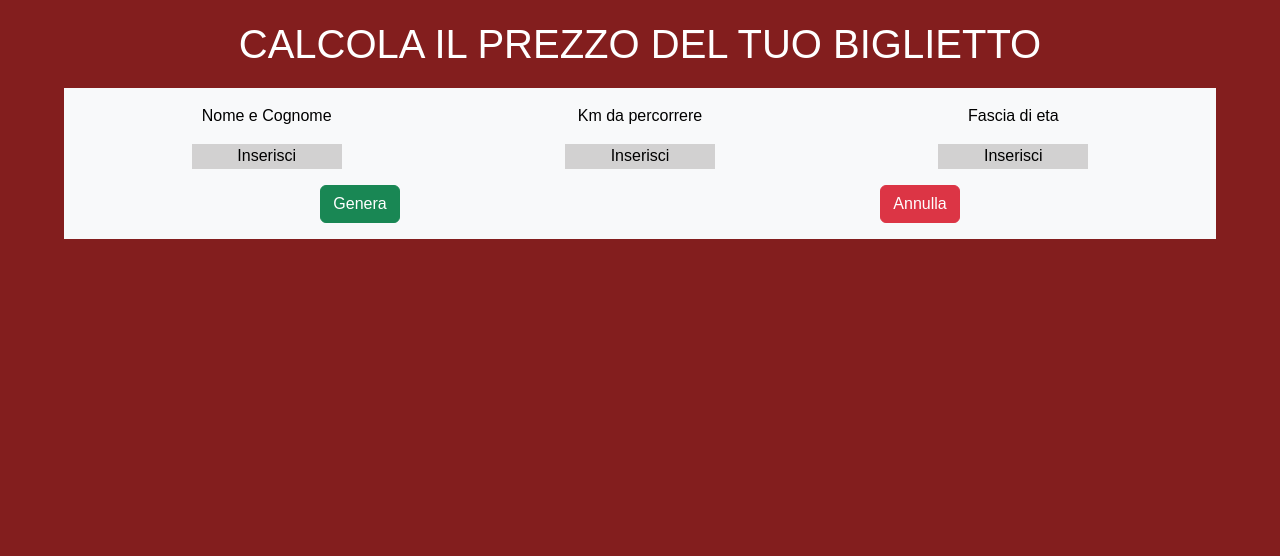
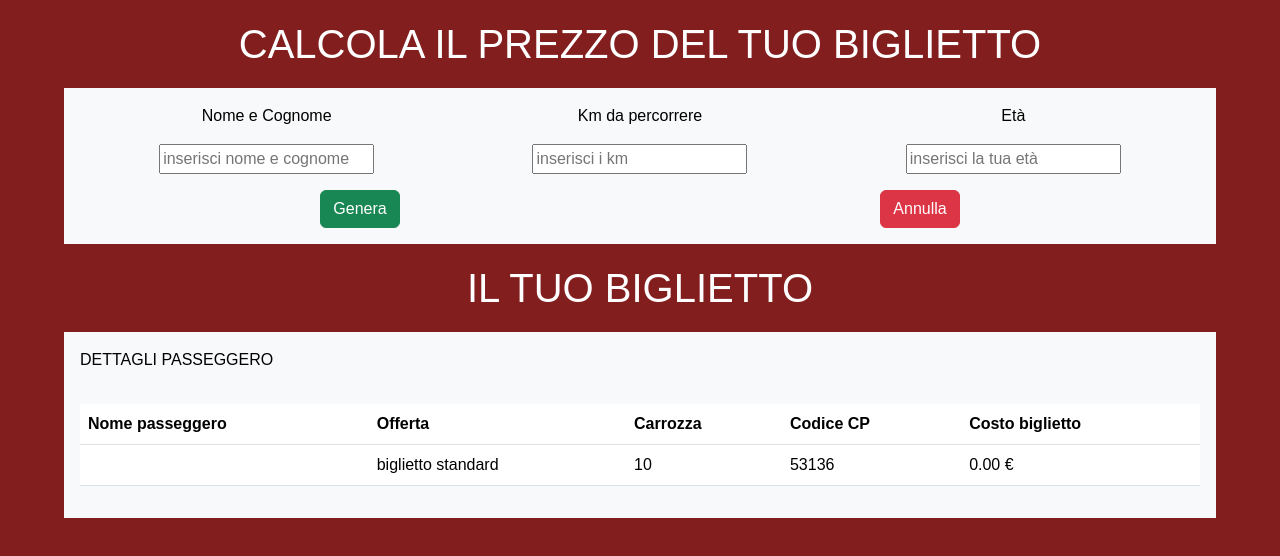
Before and after one commit to Michael-Pellizzato/js-biglietto-treno-form, a plain HTML site: page index.html in a window 1280 px wide. Both pictures are taken after a click on the button "Genera". Drawn offline with nearby package versions, Linux system fonts and the light colour scheme.

Commit message:
finalmente

```diff
--- a/index.html
+++ b/index.html
@@ -23,40 +23,40 @@
                 Km da percorrere
               </div>
               <div class="col">
-                Fascia di eta
+                Età
               </div>
             </div>
           </div>
           <div class="container text-center">
             <div class="row">
               <div class="col">
-                <span id="nome-cognome">Inserisci</span>
+                <input type="text" id="name" value="" placeholder="inserisci nome e cognome">
               </div>
               <div class="col">
-                <span id="km">Inserisci</span>
+                <input type="text" id="chilometri" value="" placeholder="inserisci i km">
               </div>
               <div class="col">
-                <span id="eta">Inserisci</span>
+                <input type="text" id="eta" value="" placeholder="inserisci la tua età">
               </div>
             </div>
           </div>
           <div class="container text-center">
             <div class="row">
               <div class="col">
-                <button type="button" class="btn btn-success">Genera</button>
+                <button type="button" id="genera" class="btn btn-success">Genera</button>
               </div>
               <div class="col">
-                <button type="button" class="btn btn-danger">Annulla</button>
+                <button type="button" id="annulla" class="btn btn-danger">Annulla</button>
               </div>
             </div>
           </div>
     </div>
 
-    <div class="div-flex d-none">
+    <div class="div-flex">
         <h1>IL TUO BIGLIETTO</h1>
     </div>
 
-    <div class="text-bg-light p-3 d-none">
+    <div id="dnone" class="text-bg-light p-3 d-none">
         <p>DETTAGLI PASSEGGERO</p>
         <table class="table">
             <thead>
@@ -70,11 +70,11 @@
             </thead>
             <tbody>
               <tr>
-                <th>michael pellizzato</th>
+                <th id="nomeCompilato"></th>
                 <td>biglietto standard</td>
-                <td>21</td>
-                <td>47658</td>
-                <td>3.10</td>
+                <td id="vagone"></td>
+                <td id="CP"></td>
+                <td id="prezzoFinale">3.10</td>
               </tr>
             </tbody>
         </table>
--- a/main.js
+++ b/main.js
@@ -17,13 +17,63 @@ Ora che la logica è funzionante in pagina, possiamo andare a dedicarci allo sti
 
 // variabili
 const prezzobigliettokm = 0.21
-let km = parseInt (  ( "quanti km devi percorrere") )
-let età = parseInt (  ( "quanti anni hai") )
 let scontominorenni = 0.80
 let scontoover65 = 0.60
 let prezzobiglietto;
 
-// calcoli
+let nome = document.getElementById('name')
+let kilometri = document.getElementById('chilometri')
+let anni = document.getElementById('eta')
+const bottone = document.getElementById("genera")
+
+
+function name(){
+    document.getElementById("name").value
+}
+
+function chilometri(){
+    document.getElementById("chilometri").value
+}
+
+function eta(){
+    document.getElementById("eta").value
+}
+
+bottone.addEventListener("click", function() {
+
+    dnone.classList.remove("d-none")
+
+    let nomePasseggero = nome.value
+    nomeCompilato.innerHTML = nomePasseggero
+
+    let carrozza = (Math.floor(Math.random()*10 ) +1)
+    vagone.innerHTML = carrozza
+
+    let codice = (Math.floor(Math.random()*100000 ))
+    CP.innerHTML = codice
+
+
+    let km = kilometri.value
+    let eta = anni.value
+
+    if ( eta < 18 ) {
+        prezzobiglietto = ( prezzobigliettokm * km ) * scontominorenni
+        prezzoFinale.innerHTML = `${prezzobiglietto.toFixed(2)} €`
+    } else if ( eta > 65 ) {
+        prezzobiglietto = ( prezzobigliettokm * km ) * scontoover65
+        prezzoFinale.innerHTML = `${prezzobiglietto.toFixed(2)} €`
+    } else {
+        prezzobiglietto = ( prezzobigliettokm * km )
+        prezzoFinale.innerHTML = `${prezzobiglietto.toFixed(2)} €`
+    }
+})
+
+
+
+
+
+
+/* calcoli
 
 if ( età < 18 ) {
     prezzobiglietto = ( prezzobigliettokm * km ) * scontominorenni
@@ -32,4 +82,4 @@ if ( età < 18 ) {
     prezzobiglietto = ( prezzobigliettokm * km ) * scontoover65
 } else {
     prezzobiglietto = ( prezzobigliettokm * km )
-}
+}*/
```
